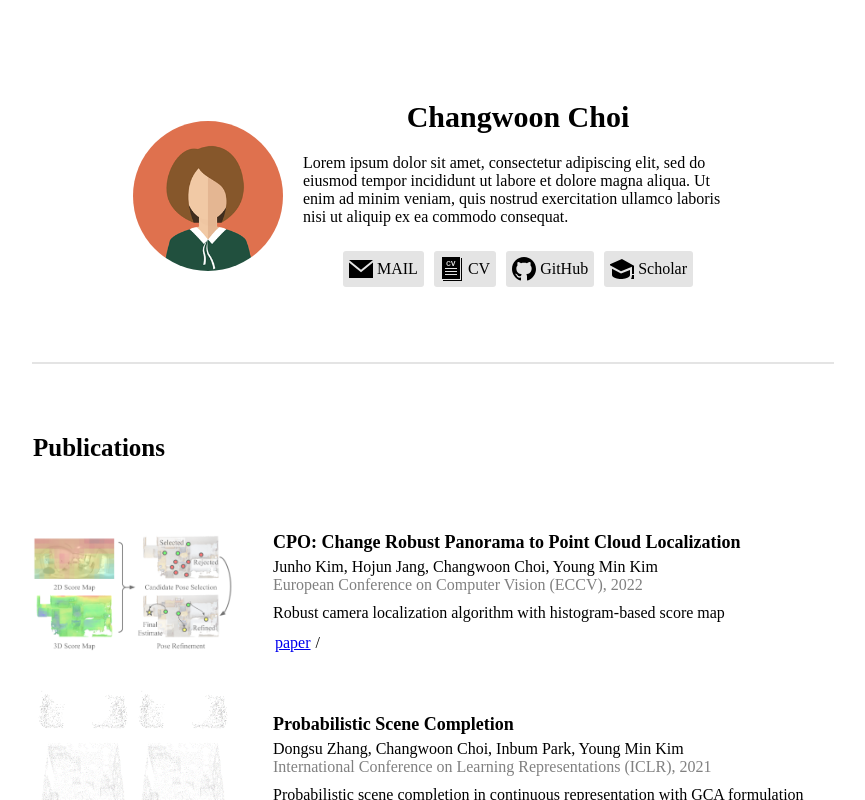
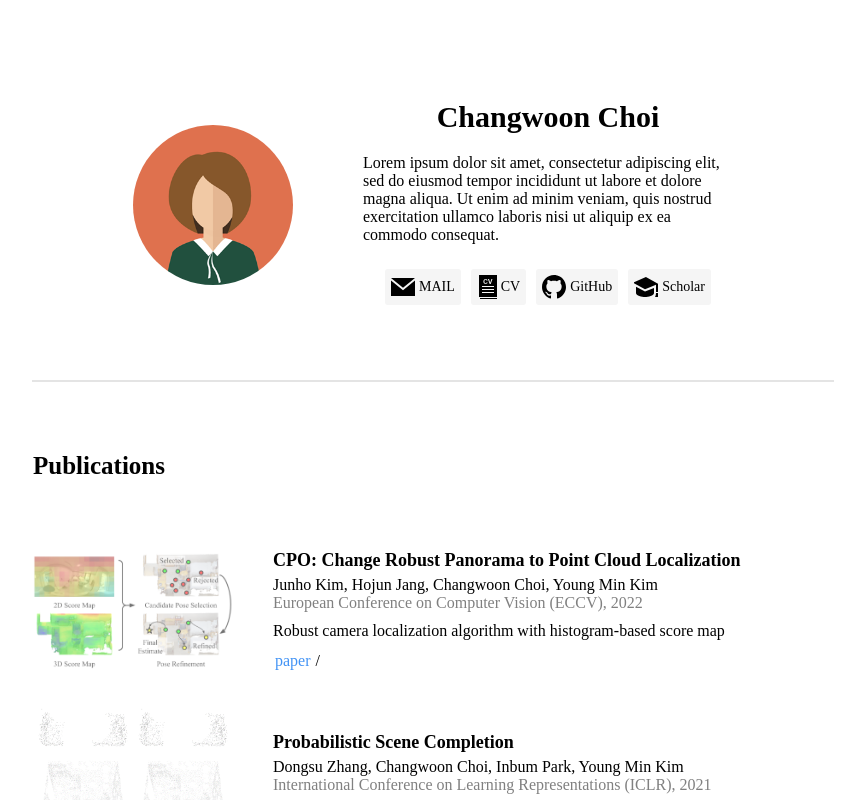
Before and after one commit to changwoonchoi/homepage, a React (Create React App) app: page / in a window 1280 px wide. Shown: the top 800 px of the page, without its empty margins (207-1072 px from the left). Built offline with nearby package versions, Linux system fonts and the light colour scheme; a web font is replaced by a local one.

Commit message:
0808 commit

```diff
--- a/public/index.html
+++ b/public/index.html
@@ -2,7 +2,7 @@
 <html lang="en">
   <head>
     <meta charset="utf-8" />
-    <link rel="icon" href="%PUBLIC_URL%/assets/lightbulb-favicon.png" />
+    <link rel="icon" href="%PUBLIC_URL%/assets/favicon.ico?v=2" />
     <meta name="viewport" content="width=device-width, initial-scale=1" />
     <meta name="theme-color" content="#000000" />
     <meta
--- a/src/App.css
+++ b/src/App.css
@@ -21,8 +21,8 @@
 
 
 .profile_pic{
-  width: 150px;
-  margin-right: 20px;
+  width: 160px;
+  margin-right: 70px;
   border-radius: 50%;
 }
 /*
@@ -59,7 +59,7 @@ img {
 }
 
 .image-text-button{
-  background-color: rgb(228, 228, 228);
+  background-color: rgb(245, 245, 245);
   display: flex;
   justify-content: center;
   align-items: center;
@@ -68,6 +68,7 @@ img {
   text-decoration: none;
   color: black;;
   margin: 5px;
+  font-size: 14px;
 }
 
 .pictogram{
--- a/src/App.js
+++ b/src/App.js
@@ -20,7 +20,7 @@ function App() {
                 MAIL
               </a>
               <a href="assets/CV.pdf" className="image-text-button" target="_blank">
-                <svg className="pictogram" width="24" height="24" xmlns="http://www.w3.org/2000/svg" fill-rule="evenodd" clip-rule="evenodd"><path d="M3 24h19v-23h-1v22h-18v1zm17-24h-18v22h18v-22zm-3 17h-12v1h12v-1zm0-3h-12v1h12v-1zm0-3h-12v1h12v-1zm-7.348-3.863l.948.3c-.145.529-.387.922-.725 1.178-.338.257-.767.385-1.287.385-.643 0-1.171-.22-1.585-.659-.414-.439-.621-1.04-.621-1.802 0-.806.208-1.432.624-1.878.416-.446.963-.669 1.642-.669.592 0 1.073.175 1.443.525.221.207.386.505.496.892l-.968.231c-.057-.251-.177-.449-.358-.594-.182-.146-.403-.218-.663-.218-.359 0-.65.129-.874.386-.223.258-.335.675-.335 1.252 0 .613.11 1.049.331 1.308.22.26.506.39.858.39.26 0 .484-.082.671-.248.187-.165.322-.425.403-.779zm3.023 1.78l-1.731-4.842h1.06l1.226 3.584 1.186-3.584h1.037l-1.734 4.842h-1.044z"/></svg>
+                <svg className="pictogram" width="20" height="24" xmlns="http://www.w3.org/2000/svg" fill-rule="evenodd" clip-rule="evenodd"><path d="M3 24h19v-23h-1v22h-18v1zm17-24h-18v22h18v-22zm-3 17h-12v1h12v-1zm0-3h-12v1h12v-1zm0-3h-12v1h12v-1zm-7.348-3.863l.948.3c-.145.529-.387.922-.725 1.178-.338.257-.767.385-1.287.385-.643 0-1.171-.22-1.585-.659-.414-.439-.621-1.04-.621-1.802 0-.806.208-1.432.624-1.878.416-.446.963-.669 1.642-.669.592 0 1.073.175 1.443.525.221.207.386.505.496.892l-.968.231c-.057-.251-.177-.449-.358-.594-.182-.146-.403-.218-.663-.218-.359 0-.65.129-.874.386-.223.258-.335.675-.335 1.252 0 .613.11 1.049.331 1.308.22.26.506.39.858.39.26 0 .484-.082.671-.248.187-.165.322-.425.403-.779zm3.023 1.78l-1.731-4.842h1.06l1.226 3.584 1.186-3.584h1.037l-1.734 4.842h-1.044z"/></svg>
                 CV
               </a>
               <a href="https://github.com/changwoonchoi" className="image-text-button" target="_blank">
--- a/src/publication.css
+++ b/src/publication.css
@@ -53,13 +53,13 @@
     display: flex;
     justify-content: center;
     align-items: center;
-    color: blue;
-    text-decoration: none;
     margin: 2px;
 }
 
-.publication_button:visited{
-    color: blue;
+.publication_link{
+    color: rgb(66, 147, 245);
+    text-decoration: none;
+    text-decoration-style: none;
 }
 
 .publication_button_separator{
--- a/src/publication.js
+++ b/src/publication.js
@@ -7,7 +7,7 @@ const Projectbutton = (project_page) => {
     if (project_page !== "None") {
         return (
             <div className="publication_button">
-                <a href={project_page} target="_blank" rel="noopener noreferrer">
+                <a href={project_page} target="_blank" rel="noopener noreferrer" className="publication_link">
                     Project page
                 </a>
                 <div className="publication_button_divider">
@@ -22,7 +22,7 @@ const Paperbutton = (paper) => {
     if (paper !== "None") {
         return (
             <div className="publication_button">
-                <a href={paper} target="_blank" rel="noopener noreferrer">
+                <a href={paper} target="_blank" rel="noopener noreferrer" className="publication_link">
                     paper
                 </a>
                 <div className="publication_button_separator">
@@ -37,7 +37,7 @@ const Codebutton = (code) => {
     if (code !== "None") {
         return (
             <div className="publication_button">
-                <a href={code} target="_blank" rel="noopener noreferrer">
+                <a href={code} target="_blank" rel="noopener noreferrer" className="publication_link">
                     code
                 </a>
             </div>
```
Also changed, not shown: public/assets/lightbulb-favicon.png (deleted), public/manifest.json, 1 other file (tests, documents, lock files or other folders).
